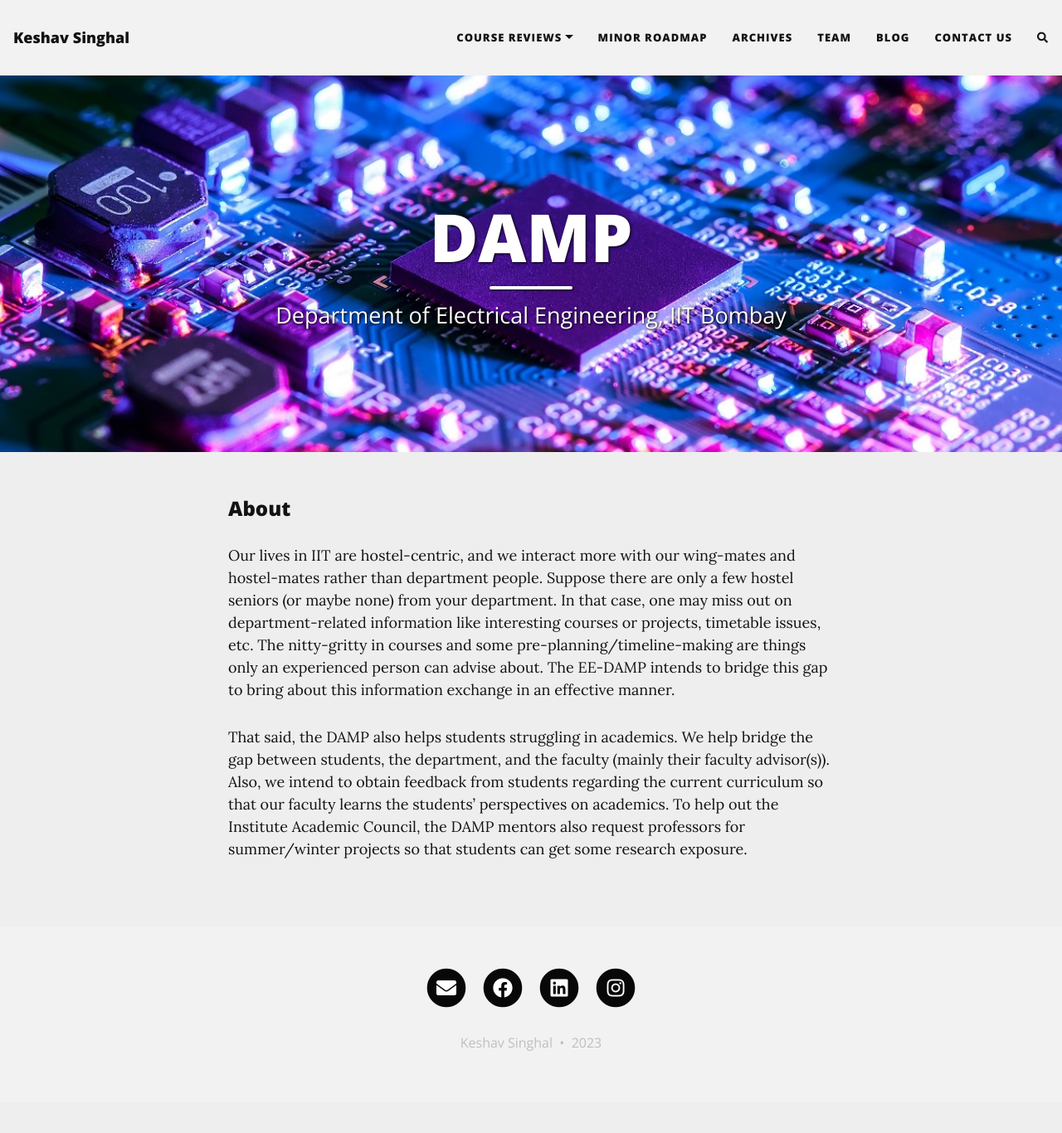
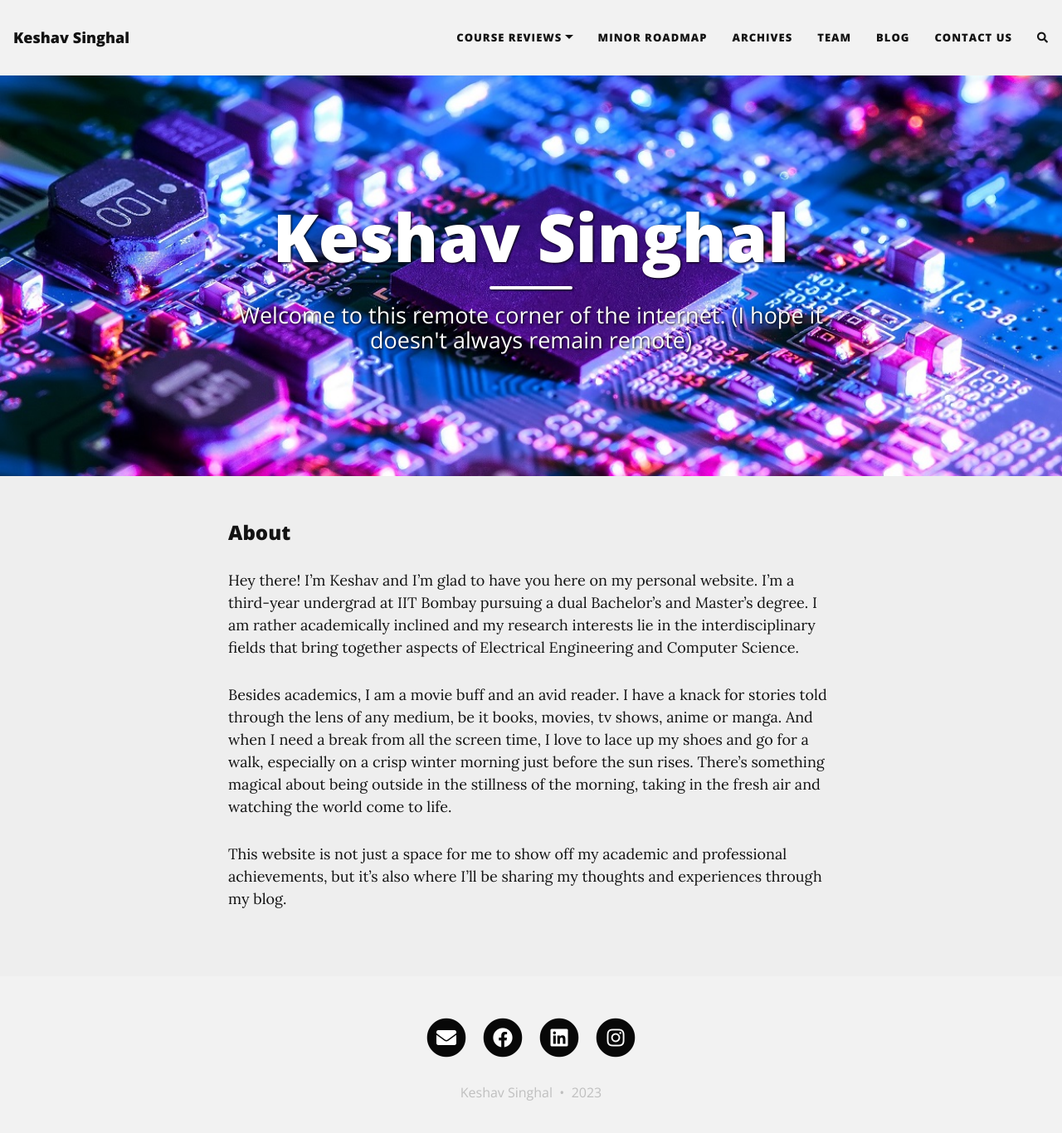
Before and after one commit to Keshav1711/web, a Jekyll site: the page built from index.md, in a window 1280 px wide and 1389 px high. Shown: the top 1366 px of the window at 83% size. Built offline with Jekyll 4.4.1, drawn with Linux system fonts in a browser that asks for light colours; nearby versions of some CDN libraries; comment, search, counter and statistics services are not loaded.

Commit message:
Update index.md

```diff
--- a/index.md
+++ b/index.md
@@ -1,14 +1,16 @@
 ---
 layout: page
-title: DAMP
-subtitle: Department of Electrical Engineering, IIT Bombay
-share-title: EE DAMP
-share-description: Department of Electrical Engineering, IIT Bombay
+title: Keshav Singhal
+subtitle: Welcome to this remote corner of the internet. (I hope it doesn't always remain remote)
+share-title: Keshav Singhal
+share-description:
 share-img: "assets/img/Home.jpg"
 cover-img: "assets/img/Home.jpg"
 ---
 
 ### About
-Our lives in IIT are hostel-centric, and we interact more with our wing-mates and hostel-mates rather than department people. Suppose there are only a few hostel seniors (or maybe none) from your department. In that case, one may miss out on department-related information like interesting courses or projects, timetable issues, etc. The nitty-gritty in courses and some pre-planning/timeline-making are things only an experienced person can advise about. The EE-DAMP intends to bridge this gap to bring about this information exchange in an effective manner.
+Hey there! I'm Keshav and I'm glad to have you here on my personal website. I'm a third-year undergrad at IIT Bombay pursuing a dual Bachelor's and Master's degree. I am rather academically inclined and my research interests lie in the interdisciplinary fields that bring together aspects of Electrical Engineering and Computer Science.
 
-That said, the DAMP also helps students struggling in academics. We help bridge the gap between students, the department, and the faculty (mainly their faculty advisor(s)). Also, we intend to obtain feedback from students regarding the current curriculum so that our faculty learns the students' perspectives on academics. To help out the Institute Academic Council, the DAMP mentors also request professors for summer/winter projects so that students can get some research exposure.
+Besides academics, I am a movie buff and an avid reader. I have a knack for stories told through the lens of any medium, be it books, movies, tv shows, anime or manga. And when I need a break from all the screen time, I love to lace up my shoes and go for a walk, especially on a crisp winter morning just before the sun rises. There's something magical about being outside in the stillness of the morning, taking in the fresh air and watching the world come to life.
+
+This website is not just a space for me to show off my academic and professional achievements, but it's also where I'll be sharing my thoughts and experiences through my blog.
```
